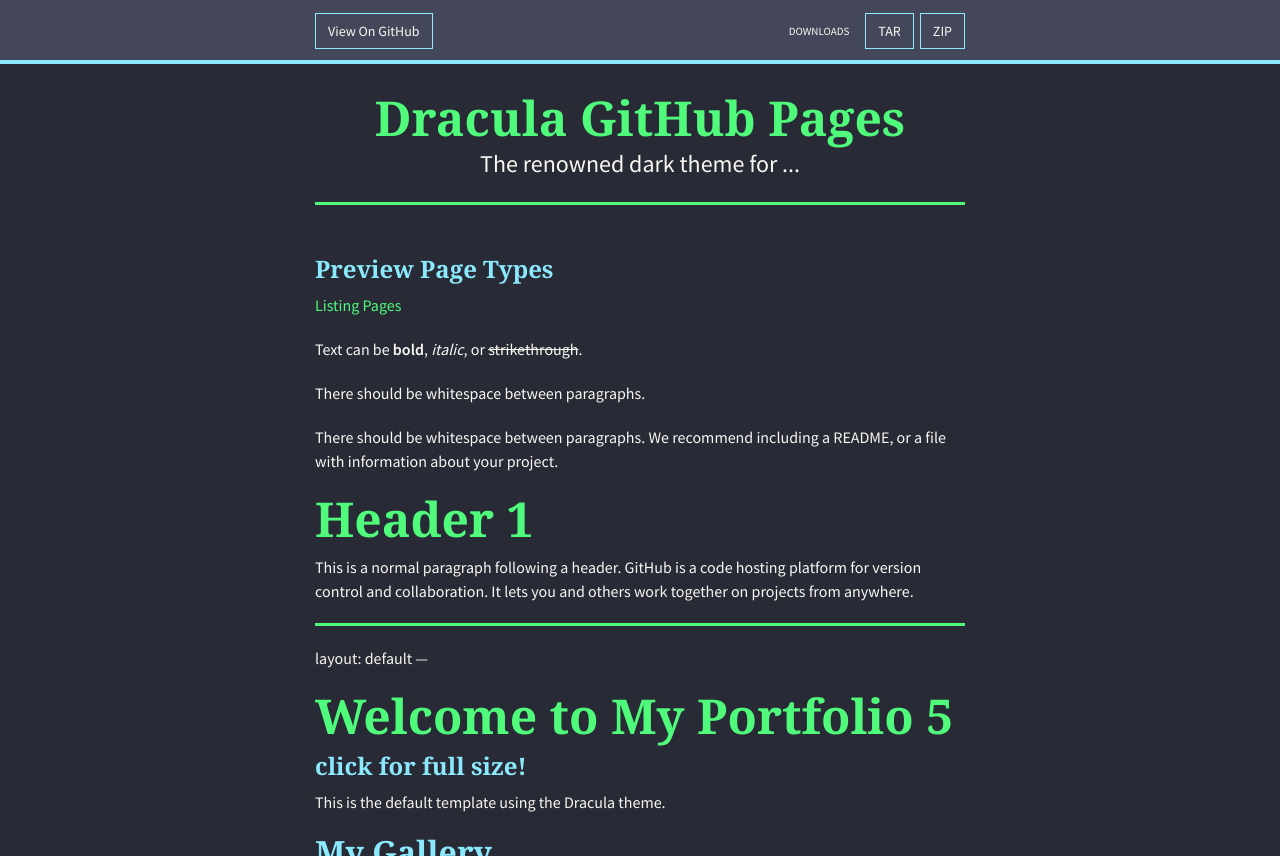
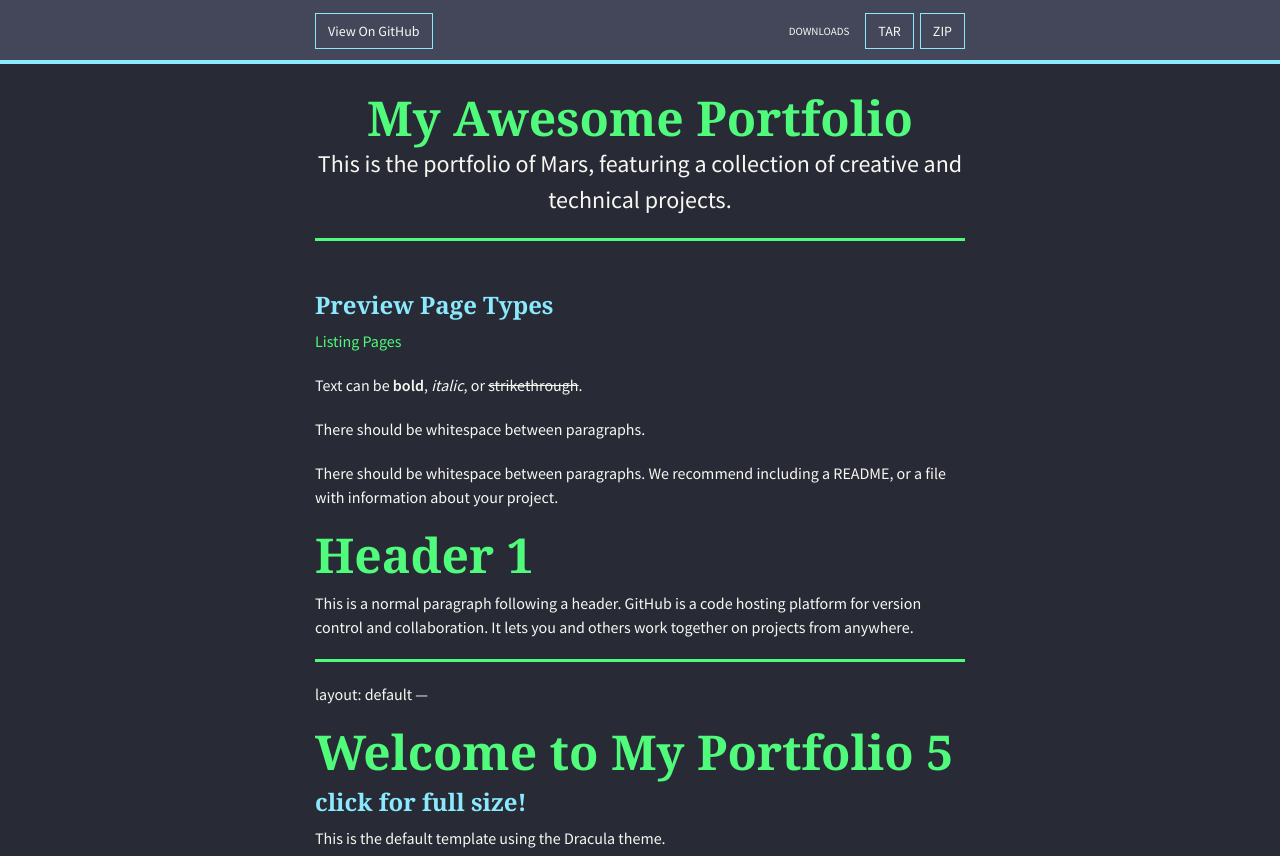
Before and after one commit to SmoothOperator/smoothoperator.github.io, a Jekyll site: the page built from index.md, in a window 1280 px wide and 900 px high, cut to the strip 0-856 px from the top of the window. Built offline with Jekyll 4.4.1, drawn with Linux system fonts in a browser that asks for light colours; nearby versions of some CDN libraries; our own code applies the rules of GitHub Pages for plain Markdown files; some of the changed text lies outside the part shown.

Commit message:
Update _config.yml

```diff
--- a/_config.yml
+++ b/_config.yml
@@ -1,19 +1,19 @@
 # SEO Values
-title: Dracula GitHub Pages
-tagline: The renowned dark theme for ...
-description: The renowned dark theme for ...
-url: https://dracula.github.io/gh-pages/
-twitter: https://twitter.com/zenorocha
+title: My Awesome Portfolio
+tagline: Showcasing my best projects and designs
+description: This is the portfolio of Mars, featuring a collection of creative and technical projects.
+url: https://smoothoperator.github.io/
+twitter: https://twitter.com/your_twitter_handle
 logo: https://draculatheme.com/static/icons/pack-1/045-dracula.svg
 
 # Google Analytics ID
-google_analytics:
+google_analytics: UA-XXXXXXXXX-X
 
 # GitHub Values
 github:
-  owner_name: Dracula
-  owner_url: https://github.com/dracula
-  repository_url: https://github.com/dracula/gh-pages
+  owner_name: SmoothOperator
+  owner_url: https://github.com/SmoothOperator
+  repository_url: https://github.com/SmoothOperator/smoothoperator.github.io
 
 show_downloads: true
 show_header: true
```
